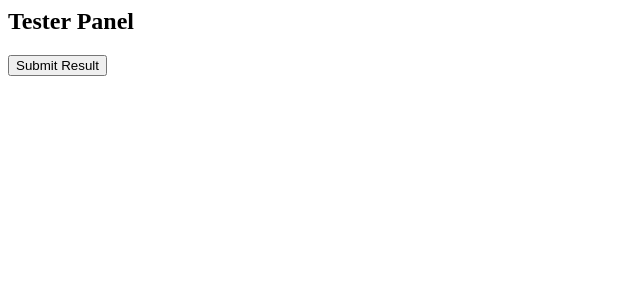
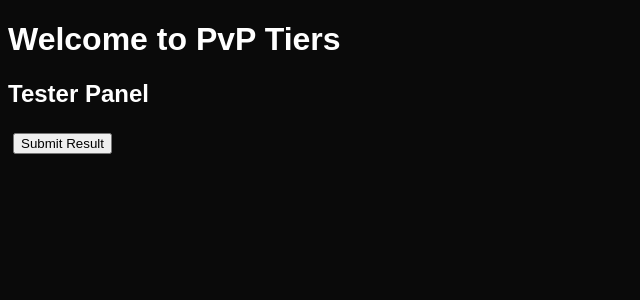
Before and after one commit to SKIBIDIBOSS/pvptiers, a Flask app: page /tester in a window 1280 px wide. Shown: the top 300 px of the page, without its empty margins (0-640 px from the left). Run offline with Flask 3, Linux system fonts and the light colour scheme; the visitor is signed in with stand-in values (Sample User, id 1).

Commit message:
tester.html

```diff
--- a/templates/tester.html
+++ b/templates/tester.html
@@ -1,3 +1,18 @@
+<!DOCTYPE html>
+<html>
+<head>
+    <title>PVP Tiers</title>
+
+    <!-- ✅ ADD THIS LINE HERE -->
+    <link rel="stylesheet" href="{{ url_for('static', filename='style.css') }}">
+
+</head>
+<body>
+
+    <h1>Welcome to PvP Tiers</h1>
+
+</body>
+</html>
 <h2>Tester Panel</h2>
 
 {% for q in queue %}
```
